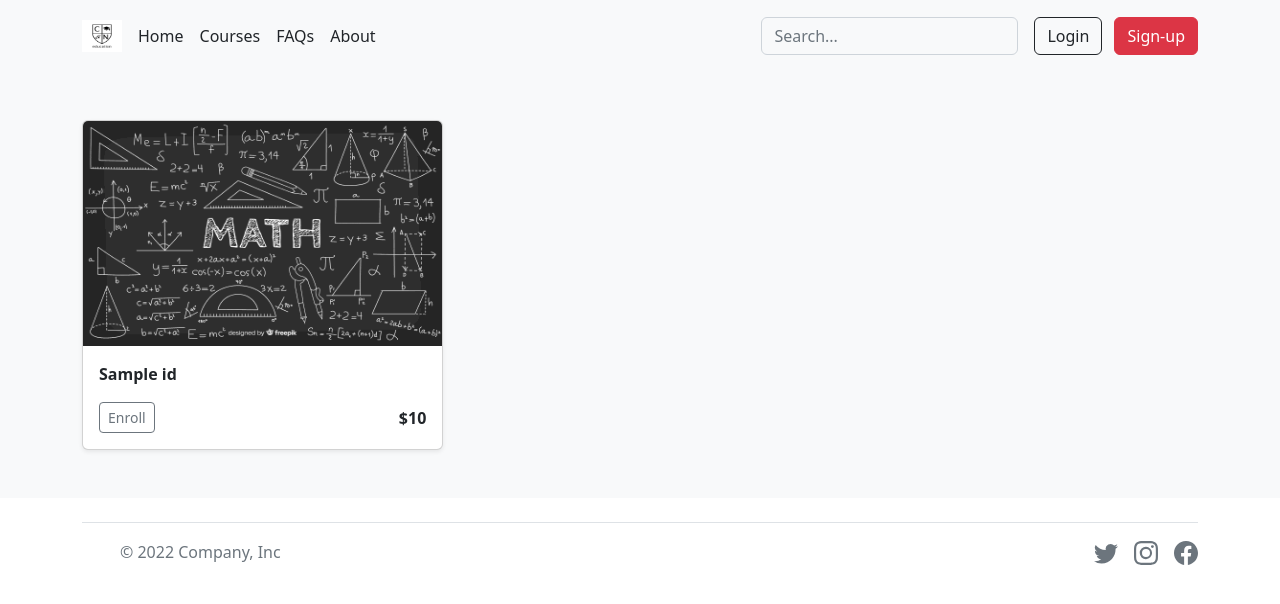
After one commit to HundredSongs/E-Learning-Website, a Flask app: template templates/search.html in a window 1280 px wide. The commit adds this page. Shown: the top 604 px of the page. Run offline with Flask 2, Linux system fonts and the light colour scheme; the template is opened without the code that fills it: most values are stand-ins (such as "Sample title", 1, 10 or a date in 2020); some libraries are stand-ins or nearby versions.

Commit message:
Search bar is now working.

```diff
--- a/app.py
+++ b/app.py
@@ -1,3 +1,4 @@
+from asyncio import run_coroutine_threadsafe
 from crypt import methods
 from itertools import count
 import os
@@ -340,11 +341,18 @@ def signup():
         return render_template("signup.html")
 
 
-#
+# Function to check if file is allowed
 def allowed_file(filename):
     return '.' in filename and \
            filename.rsplit('.', 1)[1].lower() in ALLOWED_EXTENSIONS
 
+
+@app.route("/search")
+def search():
+
+    # GET
+    sql = db.execute("SELECT * FROM courses WHERE name LIKE ?", "%" + request.args.get("q") + "%")
+    return render_template("search.html", ids=sql)
 
 # Account Settings
 @app.route("/settings", methods=["GET", "POST"])
--- a/templates/layout.html
+++ b/templates/layout.html
@@ -40,8 +40,8 @@
                     <li><a href="#" class="nav-link px-2 text-dark">About</a></li>
                   </ul>
 
-                  <form class="col-12 col-lg-auto mb-3 mb-lg-0 me-lg-3" role="search">
-                    <input type="search" class="form-control form-control-light text-bg-light" placeholder="Search..." aria-label="Search">
+                  <form action="/search" method="get" class="col-12 col-lg-auto mb-3 mb-lg-0 me-lg-3" role="search">
+                    <input type="search" class="form-control form-control-light text-bg-light" name="q" placeholder="Search..." aria-label="Search">
                   </form>
 
 
@@ -71,8 +71,8 @@
                   <li><a href="#" class="nav-link px-2 text-dark">About</a></li>
                 </ul>
 
-                <form class="col-12 col-lg-auto mb-3 mb-lg-0 me-lg-3" role="search">
-                  <input type="search" class="form-control form-control-light text-bg-light" placeholder="Search..." aria-label="Search">
+                <form action="/search" method="get" class="col-12 col-lg-auto mb-3 mb-lg-0 me-lg-3" role="search">
+                  <input type="search" class="form-control form-control-light text-bg-light" name="q" placeholder="Search..." aria-label="Search">
                 </form>
 
                 <div class="text-end">
--- /dev/null
+++ b/templates/search.html
@@ -0,0 +1,49 @@
+{% extends "layout.html" %}
+
+{% block title %}
+Search
+{% endblock %}
+
+{% block main %}
+
+
+
+<div class="album py-5 bg-light">
+    <div class="container">
+
+      <div class="row row-cols-1 row-cols-sm-2 row-cols-md-3 g-3">
+
+{% for id in ids %}
+
+        <form action="/info" method="get">
+
+        <div class="col">
+          <div class="card shadow-sm">
+            <img src="../static/images/courses/{{ id.id }}.png" class="bd-placeholder-img card-img-top" width="100%" height="225" alt="...">
+
+            <div class="card-body">
+              <p class="card-text fw-bold">{{ id.name }}</p>
+              <div class="d-flex justify-content-between align-items-center">
+                <div class="btn-group">
+                  <button class="btn btn-sm btn-outline-secondary" id="id" name="id" value="{{ id.id }}">Enroll</a>
+                </div>
+                <small class="fs-6 fw-semibold">{% if id.price == 0 %}Free{% else %}${{ id.price }}{% endif %}</small>
+              </div>
+            </div>
+          </div>
+        </div>
+
+      </form>
+
+        {% endfor %}
+
+
+
+    </div>
+</div>
+</div>
+
+
+
+
+{% endblock %}
```
Also changed, not shown: project.db, static/images/users/8.png, 2 other files.
